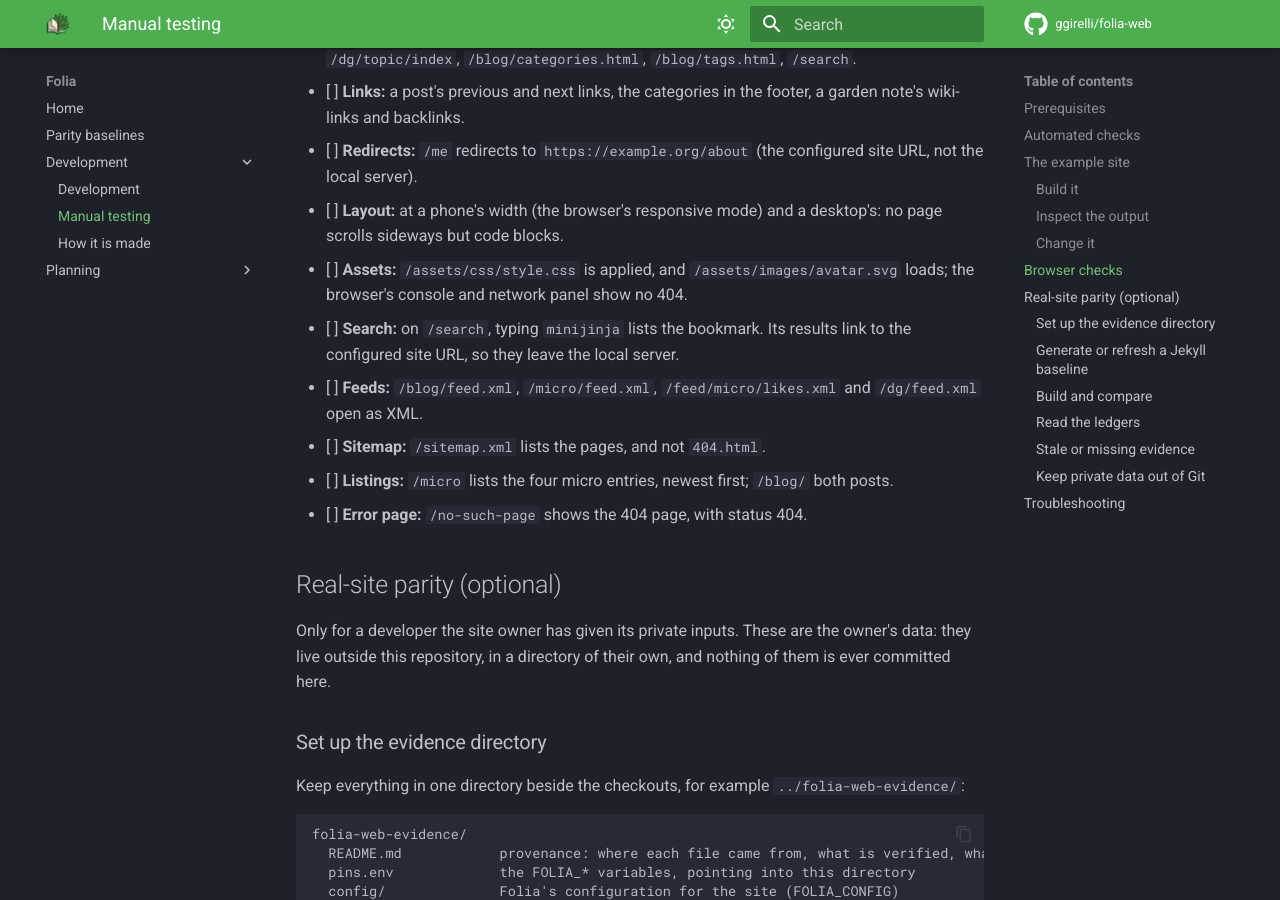
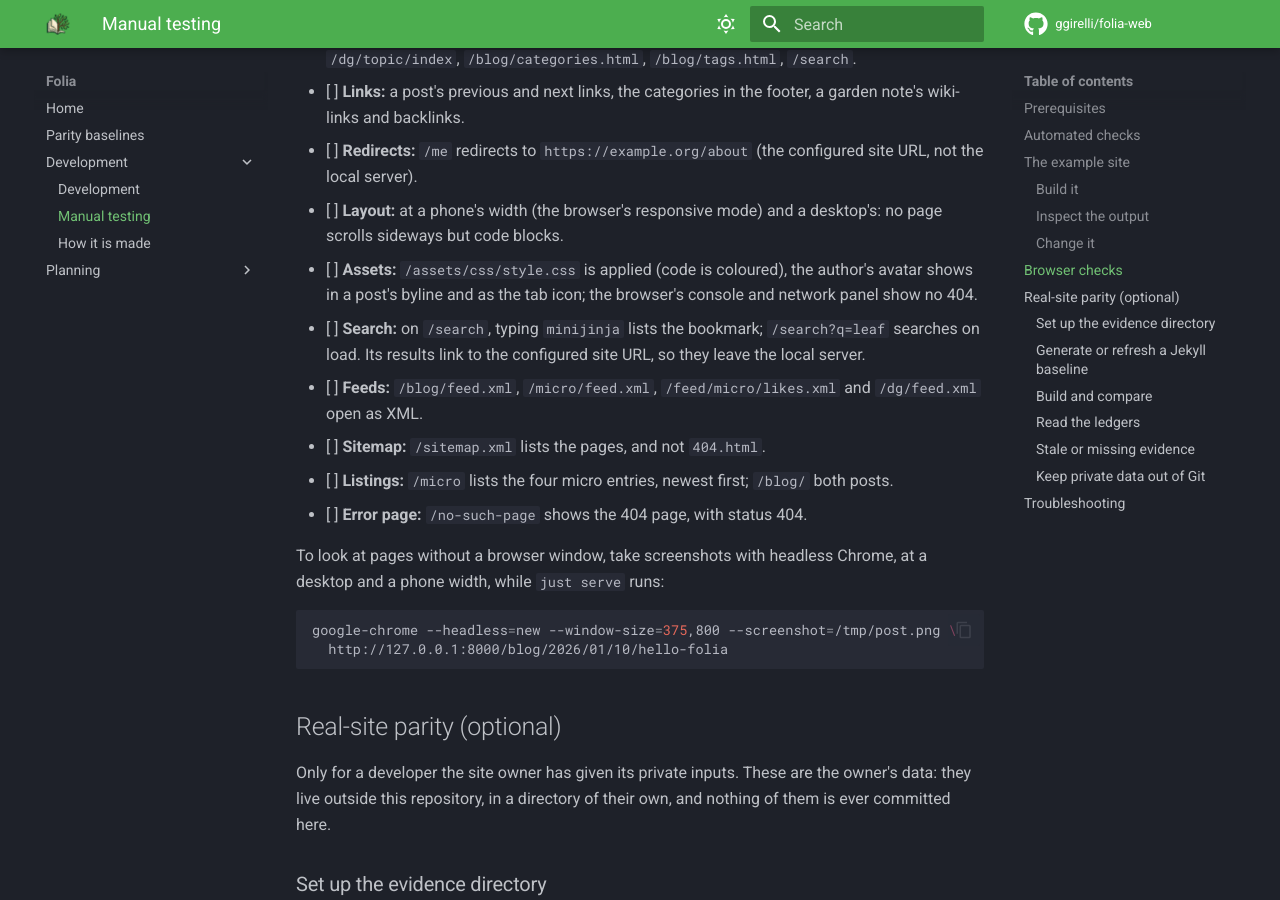
Before and after one commit to ggirelli/folia-web, an MkDocs documentation site: the page built from docs/development/manual-testing.md, in a window 1280 px wide and 900 px high, scrolled down 5032 px. Built offline with MkDocs 1.6.1 and Material for MkDocs 9.7.7, drawn with Linux system fonts in a browser that asks for light colours; comment, search, counter and statistics services are not loaded.

Commit message:
fix(examples): make the example site checkable in a browser (#27)
Avatar in the byline and tab icon, code colours, labelled footer categories, and /search?q= searching on load.

Co-Authored-By: Claude Sonnet 5.5 <noreply@anthropic.com>

````diff
--- a/docs/development/manual-testing.md
+++ b/docs/development/manual-testing.md
@@ -168,15 +168,23 @@ just serve /tmp/folia-example          # http://127.0.0.1:8000/; just serve DIR
   the local server).
 - [ ] **Layout:** at a phone's width (the browser's responsive mode) and a desktop's: no page
   scrolls sideways but code blocks.
-- [ ] **Assets:** `/assets/css/style.css` is applied, and `/assets/images/avatar.svg` loads; the
-  browser's console and network panel show no 404.
-- [ ] **Search:** on `/search`, typing `minijinja` lists the bookmark. Its results link to the
-  configured site URL, so they leave the local server.
+- [ ] **Assets:** `/assets/css/style.css` is applied (code is coloured), the author's avatar shows
+  in a post's byline and as the tab icon; the browser's console and network panel show no 404.
+- [ ] **Search:** on `/search`, typing `minijinja` lists the bookmark; `/search?q=leaf` searches on
+  load. Its results link to the configured site URL, so they leave the local server.
 - [ ] **Feeds:** `/blog/feed.xml`, `/micro/feed.xml`, `/feed/micro/likes.xml` and `/dg/feed.xml`
   open as XML.
 - [ ] **Sitemap:** `/sitemap.xml` lists the pages, and not `404.html`.
 - [ ] **Listings:** `/micro` lists the four micro entries, newest first; `/blog/` both posts.
 - [ ] **Error page:** `/no-such-page` shows the 404 page, with status 404.
+
+To look at pages without a browser window, take screenshots with headless Chrome, at a desktop and
+a phone width, while `just serve` runs:
+
+```sh
+google-chrome --headless=new --window-size=375,800 --screenshot=/tmp/post.png \
+  http://127.0.0.1:8000/blog/2026/01/10/hello-folia
+```
 
 ## Real-site parity (optional)
 
````
Also changed, not shown: examples/minimal-site/assets/css/style.css (+9 -0 lines), 3 other files.
